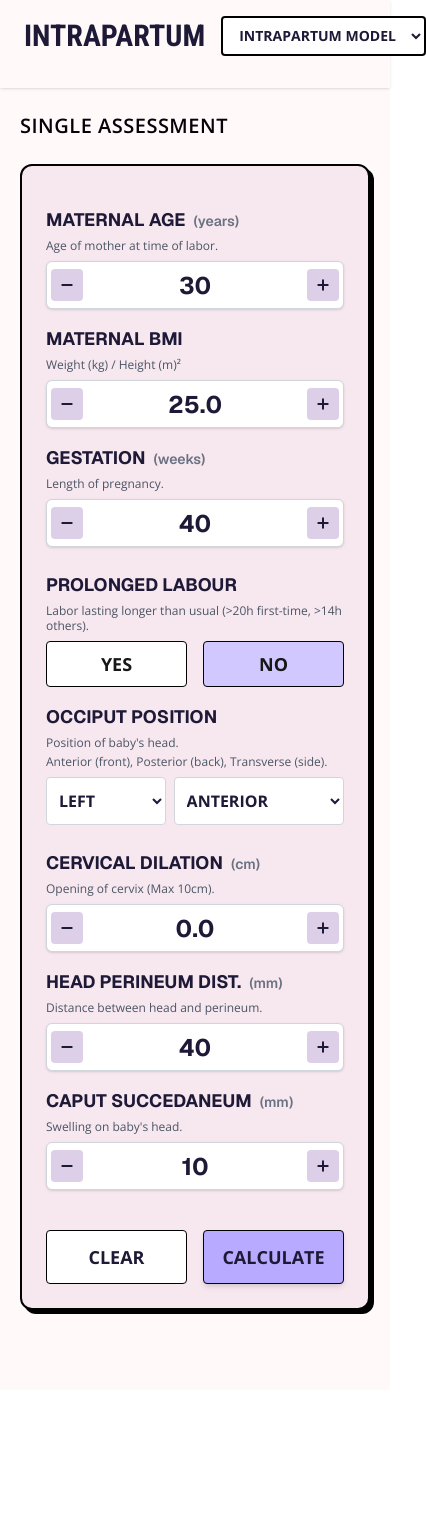
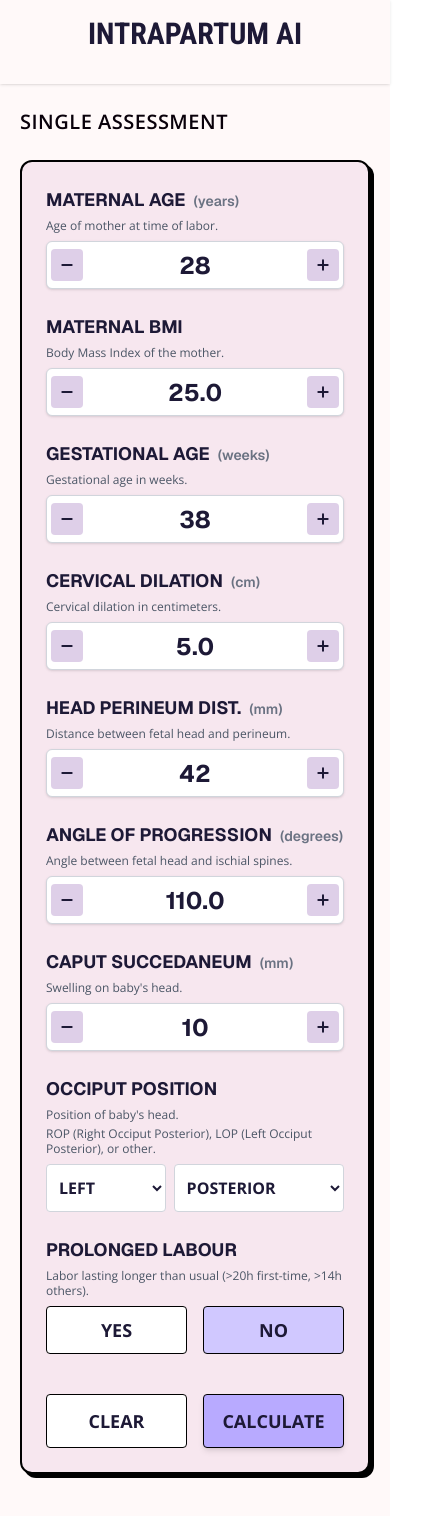
Before and after one commit to HyperToken9/intrapartum-web-app, a Next.js app: page / in a window 390 px wide. Shown: the top 1516 px of the page, 426 px wide, since content can reach past the window. Before the commit the page ends 1390 px from the top, so only its background shows below. Built offline with nearby package versions, Linux system fonts and the light colour scheme.

Commit message:
removed parent paper model, updated manipal model

```diff
--- a/app/layout.tsx
+++ b/app/layout.tsx
@@ -13,7 +13,7 @@ const geistMono = Geist_Mono({
 });
 
 export const metadata: Metadata = {
-  title: "Intrapartum",
+  title: "Intrapartum AI",
   description: "Assessment tool for probability of vaginal birth",
 };
 
--- a/app/page.tsx
+++ b/app/page.tsx
@@ -4,9 +4,7 @@ import React, { useState, useRef } from "react";
 import { Open_Sans, Roboto_Condensed } from "next/font/google"; // Font loading
 
 // Components
-import { IntrapartumForm } from "@/components/IntrapartumForm";
 import { ManipalForm } from "@/components/ManipalForm";
-import { IntrapartumModel } from "@/models/IntrapartumModel";
 import { ManipalModel } from "@/models/ManipalModel";
 
 // Font Configuration to match Flutter
@@ -21,24 +19,13 @@ const openSansCondensed = Roboto_Condensed({
 
 export default function IntrapartumApp() {
   // --- State ---
-  const [selectedModel, setSelectedModel] = useState("intrapartum");
   const [result, setResult] = useState<number | null>(null);
-
-  // Intrapartum Model Form Values
-  const [maternalAge, setMaternalAge] = useState(30);
-  const [maternalBmi, setMaternalBmi] = useState(25.0);
-  const [gestation, setGestation] = useState(40);
-  const [prolongedLabor, setProlongedLabor] = useState(false);
-
-  const [occiputDir, setOcciputDir] = useState("Left");
-  const [occiputOrient, setOcciputOrient] = useState("Anterior");
-
-  const [dilation, setDilation] = useState(0.0);
-  const [headDistance, setHeadDistance] = useState(40);
-  const [caput, setCaput] = useState(10);
 
   // Manipal Model Form Values
   const [maniAgeMaternal, setManiAgeMaternal] = useState(28);
+  const [maniMaternalBmi, setManiMaternalBmi] = useState(25.0);
+  const [maniCervicalDilation, setManiCervicalDilation] = useState(5.0);
+  const [maniGestationalAge, setManiGestationalAge] = useState(38);
   const [maniHeadPerineumDistance, setManiHeadPerineumDistance] = useState(42);
   const [maniAngleOfProgression, setManiAngleOfProgression] = useState(110);
   const [maniCaput, setManiCaput] = useState(10);
@@ -51,25 +38,7 @@ export default function IntrapartumApp() {
   // --- Handlers ---
 
   const handleCalculate = () => {
-    if (selectedModel === "intrapartum") {
-      // Format Occiput: Left + Anterior -> LOA
-      const formattedOcciput =
-        `${occiputDir[0]}O${occiputOrient[0]}`.toUpperCase();
-
-      const prob = IntrapartumModel.predictRisk({
-        gestationWeeks: gestation,
-        cervicalDilationCm: dilation,
-        caputSuccedaneumMm: caput,
-        headPerineumDistanceMm: headDistance,
-        occiputPosition: formattedOcciput,
-        maternalAgeYears: maternalAge,
-        maternalBmi: maternalBmi,
-        prolongedLabor: prolongedLabor,
-      });
-
-      setResult(prob);
-    } else if (selectedModel === "manipal") {
-      // Format Position: Left + Posterior -> LOP (same as Intrapartum)
+    // Format Position: Left + Posterior -> LOP
     const formattedPosition =
       `${maniPositionDir[0]}O${maniPositionOrient[0]}`.toUpperCase();
 
@@ -81,16 +50,18 @@ export default function IntrapartumApp() {
     const caputBinary = maniCaput >= 10 ? 1 : 0;
 
     const prob = ManipalModel.predictRisk({
+      maternalBmi: maniMaternalBmi,
+      cervicalDilationCm: maniCervicalDilation,
+      gestationalAgeWeeks: maniGestationalAge,
       maternalAgeYears: maniAgeMaternal,
       headPerineumDistanceCm: maniHeadPerineumDistance / 10, // Convert mm to cm
       angleOfProgressionDegrees: maniAngleOfProgression,
       isCaput: caputBinary,
       binaryPosition: binaryPosition,
-        hasProlongedLabor: maniProlongedLabor,
+      hasProlongedLabor: maniProlongedLabor ? 1 : 0,
     });
 
     setResult(prob);
-    }
 
     // Smooth scroll to top
     setTimeout(() => {
@@ -110,18 +81,10 @@ export default function IntrapartumApp() {
         <div className="mx-auto max-w-3xl">
           <div className="flex items-center justify-between gap-4 mb-4">
             <h1
-              className={`${openSansCondensed.className} text-3xl font-bold text-[#1D1936]`}
+              className={`${openSansCondensed.className} text-3xl font-bold text-[#1D1936] mx-auto`}
             >
-              INTRAPARTUM
+              INTRAPARTUM AI
             </h1>
-            <select
-              value={selectedModel}
-              onChange={(e) => setSelectedModel(e.target.value)}
-              className="h-10 rounded border-2 border-black bg-white px-3 font-bold text-sm text-[#1D1936] uppercase transition-colors hover:bg-[#F7E7EF]"
-            >
-              <option value="intrapartum">Intrapartum Model</option>
-              <option value="manipal">Manipal Model</option>
-            </select>
           </div>
         </div>
       </header>
@@ -131,37 +94,16 @@ export default function IntrapartumApp() {
           Single Assessment
         </h2>
 
-        {selectedModel === "intrapartum" && (
-          <IntrapartumForm
-            result={result}
-            maternalAge={maternalAge}
-            setMaternalAge={setMaternalAge}
-            maternalBmi={maternalBmi}
-            setMaternalBmi={setMaternalBmi}
-            gestation={gestation}
-            setGestation={setGestation}
-            prolongedLabor={prolongedLabor}
-            setProlongedLabor={setProlongedLabor}
-            occiputDir={occiputDir}
-            setOcciputDir={setOcciputDir}
-            occiputOrient={occiputOrient}
-            setOcciputOrient={setOcciputOrient}
-            dilation={dilation}
-            setDilation={setDilation}
-            headDistance={headDistance}
-            setHeadDistance={setHeadDistance}
-            caput={caput}
-            setCaput={setCaput}
-            onCalculate={handleCalculate}
-            onClear={handleClear}
-          />
-        )}
-
-        {selectedModel === "manipal" && (
         <ManipalForm
           result={result}
           maternalAge={maniAgeMaternal}
           setMaternalAge={setManiAgeMaternal}
+          maternalBmi={maniMaternalBmi}
+          setMaternalBmi={setManiMaternalBmi}
+          cervicalDilation={maniCervicalDilation}
+          setCervicalDilation={setManiCervicalDilation}
+          gestationalAge={maniGestationalAge}
+          setGestationalAge={setManiGestationalAge}
           headPerineumDistance={maniHeadPerineumDistance}
           setHeadPerineumDistance={setManiHeadPerineumDistance}
           angleOfProgression={maniAngleOfProgression}
@@ -177,7 +119,6 @@ export default function IntrapartumApp() {
           onCalculate={handleCalculate}
           onClear={handleClear}
         />
-        )}
       </div>
     </main>
   );
--- a/components/FormLabel.tsx
+++ b/components/FormLabel.tsx
@@ -8,7 +8,7 @@ interface FormLabelProps {
 
 export const FormLabel: React.FC<FormLabelProps> = ({ label, unit, info }) => {
   return (
-    <div className="mb-2 mt-4">
+    <div className="mb-2">
       <div className="flex items-baseline gap-2">
         <span className="font-sans text-lg font-bold uppercase text-[#1D1936]">
           {label}
--- a/components/ManipalForm.tsx
+++ b/components/ManipalForm.tsx
@@ -18,6 +18,12 @@ interface ManipalFormProps {
   result: number | null;
   maternalAge: number;
   setMaternalAge: (value: number) => void;
+  maternalBmi: number;
+  setMaternalBmi: (value: number) => void;
+  cervicalDilation: number;
+  setCervicalDilation: (value: number) => void;
+  gestationalAge: number;
+  setGestationalAge: (value: number) => void;
   headPerineumDistance: number;
   setHeadPerineumDistance: (value: number) => void;
   angleOfProgression: number;
@@ -38,6 +44,12 @@ export function ManipalForm({
   result,
   maternalAge,
   setMaternalAge,
+  maternalBmi,
+  setMaternalBmi,
+  cervicalDilation,
+  setCervicalDilation,
+  gestationalAge,
+  setGestationalAge,
   headPerineumDistance,
   setHeadPerineumDistance,
   angleOfProgression,
@@ -107,9 +119,8 @@ export function ManipalForm({
       {/* Form Container */}
       <div className="rounded-xl border-2 border-black bg-[#F7E7EF] p-6 shadow-[4px_4px_0px_0px_rgba(0,0,0,1)]">
         {/* Grid for Desktop / Flex col for Mobile */}
-        <div className="grid grid-cols-1 gap-x-8 gap-y-2 md:grid-cols-2">
-          {/* Column 1 */}
-          <div>
+        <div className="grid grid-cols-1 gap-x-8 gap-y-6 md:grid-cols-2">
+          <div className="flex flex-col">
             <FormLabel
               label="Maternal Age"
               unit="years"
@@ -121,7 +132,53 @@ export function ManipalForm({
               min={10}
               max={55}
             />
+          </div>
 
+          <div className="flex flex-col">
+            <FormLabel
+              label="Maternal BMI"
+              unit=""
+              info={["Body Mass Index of the mother."]}
+            />
+            <NumericInput
+              value={maternalBmi}
+              onChange={setMaternalBmi}
+              min={15}
+              max={50}
+              isInteger={false}
+            />
+          </div>
+
+          <div className="flex flex-col">
+            <FormLabel
+              label="Gestational Age"
+              unit="weeks"
+              info={["Gestational age in weeks."]}
+            />
+            <NumericInput
+              value={gestationalAge}
+              onChange={setGestationalAge}
+              min={20}
+              max={42}
+            />
+          </div>
+
+          <div className="flex flex-col">
+            <FormLabel
+              label="Cervical Dilation"
+              unit="cm"
+              info={["Cervical dilation in centimeters."]}
+            />
+            <NumericInput
+              value={cervicalDilation}
+              onChange={setCervicalDilation}
+              min={0}
+              max={10}
+              isInteger={false}
+            />
+          </div>
+
+          <div className="flex flex-col">
             <FormLabel
               label="Head Perineum Dist."
               unit="mm"
@@ -133,7 +190,9 @@ export function ManipalForm({
               min={0}
               max={100}
             />
+          </div>
 
+          <div className="flex flex-col">
             <FormLabel
               label="Angle of Progression"
               unit="degrees"
@@ -148,34 +207,21 @@ export function ManipalForm({
             />
           </div>
 
-          {/* Column 2 */}
-          <div>
+          <div className="flex flex-col">
             <FormLabel
-              label="Prolonged Labour"
-              info={[
-                "Labor lasting longer than usual (>20h first-time, >14h others).",
-              ]}
+              label="Caput Succedaneum"
+              unit="mm"
+              info={["Swelling on baby's head."]}
             />
-            <div className="flex gap-4">
-              {/* Yes/No Toggle Custom Buttons */}
-              <button
-                onClick={() => setProlongedLabor(true)}
-                className={`flex-1 rounded border border-black py-2 text-lg font-bold uppercase transition-colors ${
-                  prolongedLabor ? "bg-[#D0C8FF]" : "bg-white"
-                }`}
-              >
-                Yes
-              </button>
-              <button
-                onClick={() => setProlongedLabor(false)}
-                className={`flex-1 rounded border border-black py-2 text-lg font-bold uppercase transition-colors ${
-                  !prolongedLabor ? "bg-[#D0C8FF]" : "bg-white"
-                }`}
-              >
-                No
-              </button>
-            </div>
+            <NumericInput
+              value={caput}
+              onChange={setCaput}
+              min={0}
+              max={75}
+            />
+          </div>
 
+          <div className="flex flex-col">
             <FormLabel
               label="Occiput Position"
               info={[
@@ -183,9 +229,9 @@ export function ManipalForm({
                 "ROP (Right Occiput Posterior), LOP (Left Occiput Posterior), or other.",
               ]}
             />
-            <div className="flex gap-2">
+            <div className="flex h-12 gap-2">
               <select
-                className="h-12 flex-1 rounded border border-gray-300 bg-white px-2 font-bold text-[#1D1936]"
+                className="h-full flex-1 rounded border border-gray-300 bg-white px-2 font-bold text-[#1D1936] focus:border-[#7469B6] focus:outline-none focus:ring-1 focus:ring-[#7469B6]"
                 value={positionDir}
                 onChange={(e) => setPositionDir(e.target.value)}
               >
@@ -193,7 +239,7 @@ export function ManipalForm({
                 <option value="Right">RIGHT</option>
               </select>
               <select
-                className="h-12 flex-[1.5] rounded border border-gray-300 bg-white px-2 font-bold text-[#1D1936]"
+                className="h-full flex-[1.5] rounded border border-gray-300 bg-white px-2 font-bold text-[#1D1936] focus:border-[#7469B6] focus:outline-none focus:ring-1 focus:ring-[#7469B6]"
                 value={positionOrient}
                 onChange={(e) => setPositionOrient(e.target.value)}
               >
@@ -203,16 +249,33 @@ export function ManipalForm({
               </select>
             </div>
           </div>
-        </div>
 
-        {/* Full Width Section below grid */}
-        <div className="mt-2 md:w-1/2 md:pr-4">
-          <FormLabel
-            label="Caput Succedaneum"
-            unit="mm"
-            info={["Swelling on baby's head."]}
-          />
-          <NumericInput value={caput} onChange={setCaput} min={0} max={75} />
+          <div className="flex flex-col">
+            <FormLabel
+              label="Prolonged Labour"
+              info={[
+                "Labor lasting longer than usual (>20h first-time, >14h others).",
+              ]}
+            />
+            <div className="flex h-12 gap-4">
+              <button
+                onClick={() => setProlongedLabor(true)}
+                className={`flex-1 rounded border border-black py-2 text-lg font-bold uppercase transition-colors text-[#1D1936] ${
+                  prolongedLabor ? "bg-[#D0C8FF] hover:bg-[#B8AAFF]" : "bg-white hover:bg-gray-50"
+                }`}
+              >
+                Yes
+              </button>
+              <button
+                onClick={() => setProlongedLabor(false)}
+                className={`flex-1 rounded border border-black py-2 text-lg font-bold uppercase transition-colors text-[#1D1936] ${
+                  !prolongedLabor ? "bg-[#D0C8FF] hover:bg-[#B8AAFF]" : "bg-white hover:bg-gray-50"
+                }`}
+              >
+                No
+              </button>
+            </div>
+          </div>
         </div>
 
         {/* Action Buttons */}
--- a/components/NumericInput.tsx
+++ b/components/NumericInput.tsx
@@ -1,5 +1,5 @@
 "use client";
-import React from "react";
+import React, { useState, useEffect, useRef } from "react";
 import { Minus, Plus } from "lucide-react";
 
 interface NumericInputProps {
@@ -18,19 +18,89 @@ export const NumericInput: React.FC<NumericInputProps> = ({
   isInteger = true,
 }) => {
   const step = isInteger ? 1 : 0.1;
+  const [localValue, setLocalValue] = useState(
+    isInteger ? value.toString() : value.toFixed(1)
+  );
 
-  const handleClamp = (val: number) => {
+  const localValueRef = useRef(localValue);
+  const timeoutRef = useRef<NodeJS.Timeout | null>(null);
+  const intervalRef = useRef<NodeJS.Timeout | null>(null);
+
+  useEffect(() => {
+    localValueRef.current = localValue;
+  }, [localValue]);
+
+  // Sync state if controlled `value` changes from outside
+  useEffect(() => {
+    setLocalValue(isInteger ? value.toString() : value.toFixed(1));
+  }, [value, isInteger]);
+
+  // Clear timers on unmount
+  useEffect(() => {
+    return () => {
+      if (timeoutRef.current) clearTimeout(timeoutRef.current);
+      if (intervalRef.current) clearInterval(intervalRef.current);
+    };
+  }, []);
+
+  const handleClampAndSubmit = (val: number) => {
     let constrained = Math.min(Math.max(val, min), max);
     if (isInteger) constrained = Math.round(constrained);
     onChange(constrained);
+
+    // We update local value immediately so UI matches the clamped version.
+    // The useEffect will also run, but it's safe.
+    setLocalValue(isInteger ? constrained.toString() : constrained.toFixed(1));
+  };
+
+  const handleBlur = () => {
+    const parsed = parseFloat(localValue);
+    if (isNaN(parsed)) {
+      // Revert back to previous valid prop value
+      setLocalValue(isInteger ? value.toString() : value.toFixed(1));
+    } else {
+      handleClampAndSubmit(parsed);
+    }
+  };
+
+  const handleKeyDown = (e: React.KeyboardEvent<HTMLInputElement>) => {
+    if (e.key === "Enter") {
+      e.currentTarget.blur();
+    }
+  };
+
+  const adjustValue = (dir: 1 | -1) => {
+    const currentVal = parseFloat(localValueRef.current);
+    const validVal = isNaN(currentVal) ? value : currentVal;
+    handleClampAndSubmit(validVal + dir * step);
+  };
+
+  const startAdjusting = (dir: 1 | -1) => {
+    adjustValue(dir);
+    timeoutRef.current = setTimeout(() => {
+      intervalRef.current = setInterval(() => {
+        adjustValue(dir);
+      }, 75); // fast updates
+    }, 400); // 400ms delay before repeating
+  };
+
+  const stopAdjusting = () => {
+    if (timeoutRef.current) clearTimeout(timeoutRef.current);
+    if (intervalRef.current) clearInterval(intervalRef.current);
   };
 
   return (
     <div className="relative flex h-12 w-full items-center justify-center rounded-md border border-gray-300 bg-white shadow-sm transition-all focus-within:border-[#7469B6]">
       {/* Decrement Button */}
       <button
-        onClick={() => handleClamp(value - step)}
-        className="absolute left-1 flex h-8 w-8 items-center justify-center rounded bg-[#AD88C6]/40 text-[#1D1936] hover:bg-[#AD88C6]/60 active:scale-95"
+        onPointerDown={(e) => {
+          e.preventDefault();
+          startAdjusting(-1);
+        }}
+        onPointerUp={stopAdjusting}
+        onPointerLeave={stopAdjusting}
+        onPointerCancel={stopAdjusting}
+        className="absolute left-1 flex h-8 w-8 items-center justify-center rounded bg-[#AD88C6]/40 text-[#1D1936] hover:bg-[#AD88C6]/60 active:scale-95 touch-none"
         type="button"
       >
         <Minus size={16} strokeWidth={3} />
@@ -40,17 +110,22 @@ export const NumericInput: React.FC<NumericInputProps> = ({
       <input
         type="number"
         className="h-full w-full bg-transparent text-center font-sans text-2xl font-bold text-[#1D1936] outline-none [appearance:textfield] [&::-webkit-inner-spin-button]:appearance-none [&::-webkit-outer-spin-button]:appearance-none"
-        value={isInteger ? value.toString() : value.toFixed(1)}
-        onChange={(e) => {
-          const val = parseFloat(e.target.value);
-          if (!isNaN(val)) handleClamp(val);
-        }}
+        value={localValue}
+        onChange={(e) => setLocalValue(e.target.value)}
+        onBlur={handleBlur}
+        onKeyDown={handleKeyDown}
       />
 
       {/* Increment Button */}
       <button
-        onClick={() => handleClamp(value + step)}
-        className="absolute right-1 flex h-8 w-8 items-center justify-center rounded bg-[#AD88C6]/40 text-[#1D1936] hover:bg-[#AD88C6]/60 active:scale-95"
+        onPointerDown={(e) => {
+          e.preventDefault();
+          startAdjusting(1);
+        }}
+        onPointerUp={stopAdjusting}
+        onPointerLeave={stopAdjusting}
+        onPointerCancel={stopAdjusting}
+        className="absolute right-1 flex h-8 w-8 items-center justify-center rounded bg-[#AD88C6]/40 text-[#1D1936] hover:bg-[#AD88C6]/60 active:scale-95 touch-none"
         type="button"
       >
         <Plus size={16} strokeWidth={3} />
```
Also changed, not shown: models/ManipalModel.ts (+30 -17 lines). Lines whose indentation alone changed are shown as unchanged.
